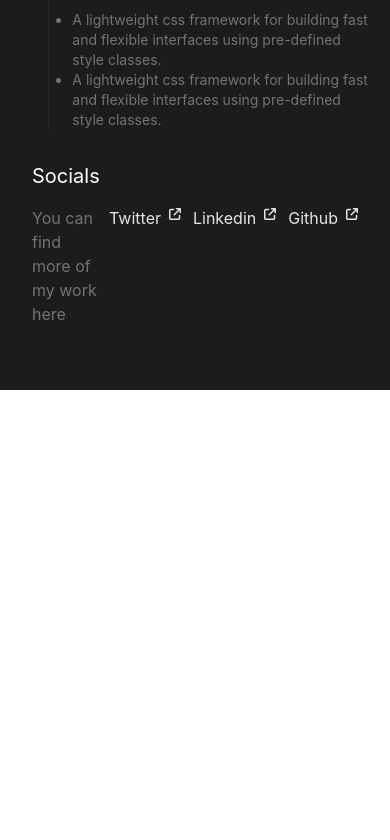
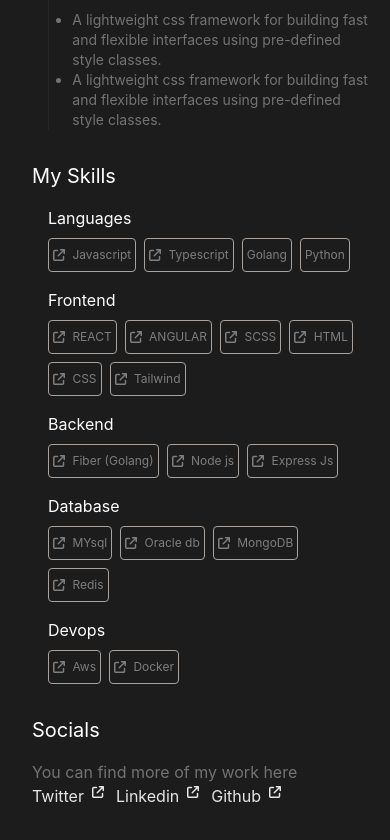
Before and after one commit to Shimanshu83/shimanshu_why, a React (Create React App) app: page / in a window 390 px wide. Shown: the part 1847-2687 px from the top of the page. Before the commit the page ends 2237 px from the top, so only its background shows below. Built offline with nearby package versions, Linux system fonts and the light colour scheme.

Commit message:
added skills and improved mobile responsiveness

```diff
--- a/src/App.js
+++ b/src/App.js
@@ -3,6 +3,7 @@
 import Header from './components/Header/Header';
 import Project from './components/project/Project';
 import Work from './components/work/Work';
+import Skill from './components/skills/Skill';
 import { FontAwesomeIcon } from '@fortawesome/react-fontawesome'
 import { faArrowUpRightFromSquare } from '@fortawesome/free-solid-svg-icons'
 
@@ -18,11 +19,13 @@
         <Project></Project>
         <Work></Work>
 
+        <Skill></Skill>
+
         {/* adding my social media links here for better visibility */}
         <div className="w-full h-full flex flex-col mt-8 text-base"  >
           <h1 className="text-white text-xl" >Socials</h1>
 
-          <div className='flex flex-center text-neutral-200 space-x-3 pt-4'>
+          <div className='flex flex-wrap  text-neutral-200 gap-x-3 pt-4'>
 
             <span className='text-neutral-500'  > You can find more of my work here </span>
 
@@ -47,6 +50,8 @@
 
         </div>
 
+
+
       </div>
 
     </div>
--- /dev/null
+++ b/src/components/skills/Skill.js
@@ -0,0 +1,182 @@
+import React from 'react'
+import { FontAwesomeIcon } from '@fortawesome/react-fontawesome'
+import { faArrowUpRightFromSquare } from '@fortawesome/free-solid-svg-icons'
+
+
+function Skill() {
+    return (
+        <div className='w-full h-full mt-8'>
+
+            <h1 className="text-white text-xl" >My Skills</h1>
+
+            {/* this is for subsection  */}
+            <div className="ml-4">
+
+                {/* languague subsections and other subsection following that  */}
+                <div className="flex flex-col" >
+
+                    <h1 className="text-white text-l mt-4 " > Languages </h1>
+
+                    <div className='flex flex-row flex-center flex-wrap gap-2 mt-2 ' >
+
+                        <div className="rounded py-2 px-1 border-stone-400 border text-xs space-x-1 text-t-secondary-dark  " >
+                            <FontAwesomeIcon width={12} height={12} icon={faArrowUpRightFromSquare} />
+                            <span> Javascript </span>
+                        </div>
+
+                        <div className="rounded py-2 px-1 border-stone-400 border text-xs space-x-1 text-t-secondary-dark  " >
+                            <FontAwesomeIcon width={12} height={12} icon={faArrowUpRightFromSquare} />
+                            <span> Typescript </span>
+                        </div>
+
+                        <div className="rounded py-2 px-1 border-stone-400 border text-xs  text-t-secondary-dark  " > Golang </div>
+                        <div className="rounded py-2 px-1 border-stone-400 border text-xs  text-t-secondary-dark  " > Python </div>
+
+                    </div>
+
+
+                </div>
+
+
+                {/* frontend subsections and other subsection following that  */}
+                <div className="flex flex-col" >
+
+                    <h1 className="text-white text-l mt-4 " > Frontend </h1>
+
+                    <div className='flex flex-row flex-center flex-wrap gap-2 mt-2 ' >
+
+                        <div className="rounded py-2 px-1 border-stone-400 border text-xs space-x-1 text-t-secondary-dark  " >
+                            <FontAwesomeIcon width={12} height={12} icon={faArrowUpRightFromSquare} />
+                            <span> REACT </span>
+                        </div>
+
+                        <div className="rounded py-2 px-1 border-stone-400 border text-xs space-x-1 text-t-secondary-dark  " >
+                            <FontAwesomeIcon width={12} height={12} icon={faArrowUpRightFromSquare} />
+                            <span> ANGULAR </span>
+                        </div>
+
+                        <div className="rounded py-2 px-1 border-stone-400 border text-xs space-x-1 text-t-secondary-dark  " >
+                            <FontAwesomeIcon width={12} height={12} icon={faArrowUpRightFromSquare} />
+                            <span> SCSS </span>
+                        </div>
+                        <div className="rounded py-2 px-1 border-stone-400 border text-xs space-x-1 text-t-secondary-dark  " >
+                            <FontAwesomeIcon width={12} height={12} icon={faArrowUpRightFromSquare} />
+                            <span> HTML </span>
+                        </div>
+                        <div className="rounded py-2 px-1 border-stone-400 border text-xs space-x-1 text-t-secondary-dark  " >
+                            <FontAwesomeIcon width={12} height={12} icon={faArrowUpRightFromSquare} />
+                            <span> CSS </span>
+                        </div>
+
+                        <div className="rounded py-2 px-1 border-stone-400 border text-xs space-x-1 text-t-secondary-dark  " >
+                            <FontAwesomeIcon width={12} height={12} icon={faArrowUpRightFromSquare} />
+                            <span> Tailwind </span>
+                        </div>
+
+
+
+
+                    </div>
+
+
+                </div>
+
+
+                {/* Backend subsections and other subsection following that  */}
+                <div className="flex flex-col" >
+
+                    <h1 className="text-white text-l mt-4 " > Backend </h1>
+
+                    <div className='flex flex-row flex-center flex-wrap gap-2 mt-2 ' >
+
+                        <div className="rounded py-2 px-1 border-stone-400 border text-xs space-x-1 text-t-secondary-dark  " >
+                            <FontAwesomeIcon width={12} height={12} icon={faArrowUpRightFromSquare} />
+                            <span> Fiber (Golang) </span>
+                        </div>
+
+                        <div className="rounded py-2 px-1 border-stone-400 border text-xs space-x-1 text-t-secondary-dark  " >
+                            <FontAwesomeIcon width={12} height={12} icon={faArrowUpRightFromSquare} />
+                            <span> Node js </span>
+                        </div>
+
+                        <div className="rounded py-2 px-1 border-stone-400 border text-xs space-x-1 text-t-secondary-dark  " >
+                            <FontAwesomeIcon width={12} height={12} icon={faArrowUpRightFromSquare} />
+                            <span> Express Js </span>
+                        </div>
+
+
+
+                    </div>
+
+
+                </div>
+
+
+                {/* Database subsections and other subsection following that  */}
+                <div className="flex flex-col" >
+
+                    <h1 className="text-white text-l mt-4 " > Database </h1>
+
+                    <div className='flex flex-row flex-center flex-wrap gap-2 mt-2 ' >
+
+                        <div className="rounded py-2 px-1 border-stone-400 border text-xs space-x-1 text-t-secondary-dark  " >
+                            <FontAwesomeIcon width={12} height={12} icon={faArrowUpRightFromSquare} />
+                            <span> MYsql </span>
+                        </div>
+
+                        <div className="rounded py-2 px-1 border-stone-400 border text-xs space-x-1 text-t-secondary-dark  " >
+                            <FontAwesomeIcon width={12} height={12} icon={faArrowUpRightFromSquare} />
+                            <span> Oracle db </span>
+                        </div>
+
+                        <div className="rounded py-2 px-1 border-stone-400 border text-xs space-x-1 text-t-secondary-dark  " >
+                            <FontAwesomeIcon width={12} height={12} icon={faArrowUpRightFromSquare} />
+                            <span> MongoDB </span>
+                        </div>
+
+                        <div className="rounded py-2 px-1 border-stone-400 border text-xs space-x-1 text-t-secondary-dark  " >
+                            <FontAwesomeIcon width={12} height={12} icon={faArrowUpRightFromSquare} />
+                            <span> Redis </span>
+                        </div>
+
+                    </div>
+
+
+                </div>
+
+                {/* Devops subsections and other subsection following that  */}
+                <div className="flex flex-col" >
+
+                    <h1 className="text-white text-l mt-4 " > Devops </h1>
+
+                    <div className='flex flex-row flex-center flex-wrap gap-2 mt-2 ' >
+
+                        <div className="rounded py-2 px-1 border-stone-400 border text-xs space-x-1 text-t-secondary-dark  " >
+                            <FontAwesomeIcon width={12} height={12} icon={faArrowUpRightFromSquare} />
+                            <span> Aws </span>
+                        </div>
+
+                        <div className="rounded py-2 px-1 border-stone-400 border text-xs space-x-1 text-t-secondary-dark  " >
+                            <FontAwesomeIcon width={12} height={12} icon={faArrowUpRightFromSquare} />
+                            <span> Docker </span>
+                        </div>
+
+                    </div>
+
+
+                </div>
+
+
+
+            </div>
+
+
+
+
+
+
+        </div>
+    )
+}
+
+export default Skill
--- a/src/components/work/Work.js
+++ b/src/components/work/Work.js
@@ -20,11 +20,11 @@
                     </h1>
 
 
-                    <div className="flex flex-row pb-2 ">
+                    <div className="flex flex-col md:justify-between md:flex-row pb-2  ">
 
                         {/* company name */}
                         <h1 className=" text-white text-lg">
-                            Oneture Technologies |
+                            Oneture Technologies
                         </h1>
 
                         <span className='my-1 mx-2 text-sm text-t-accent'  >
@@ -66,11 +66,11 @@
                 </h1>
 
 
-                <div className="flex flex-row pb-2 ">
+                <div className="flex flex-col md:justify-between md:flex-row pb-2  ">
 
                     {/* company name */}
                     <h1 className=" text-white text-lg">
-                        Oneture Technologies |
+                        Oneture Technologies
                     </h1>
 
                     <span className='my-1 mx-2 text-sm text-t-accent'  >
```
